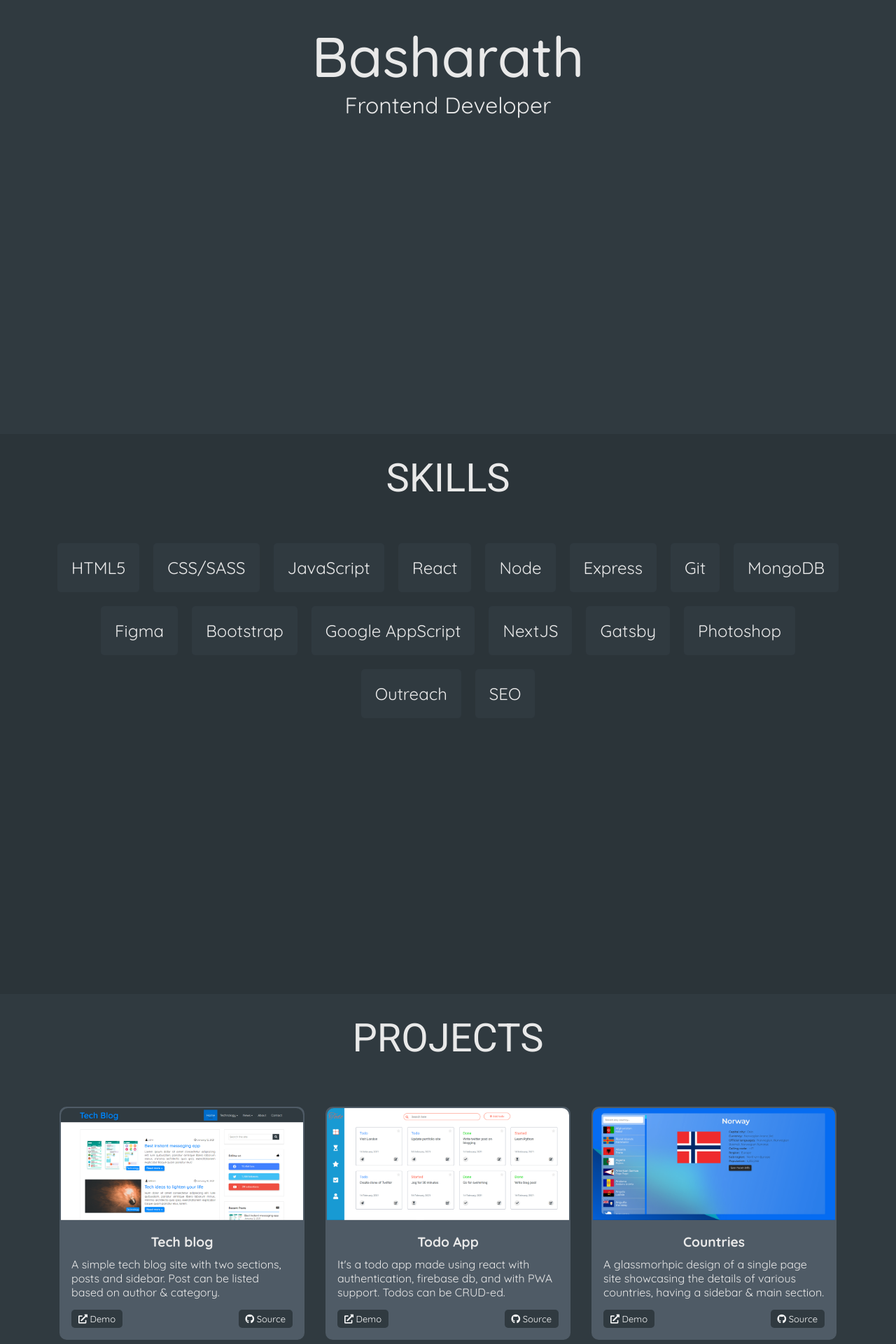
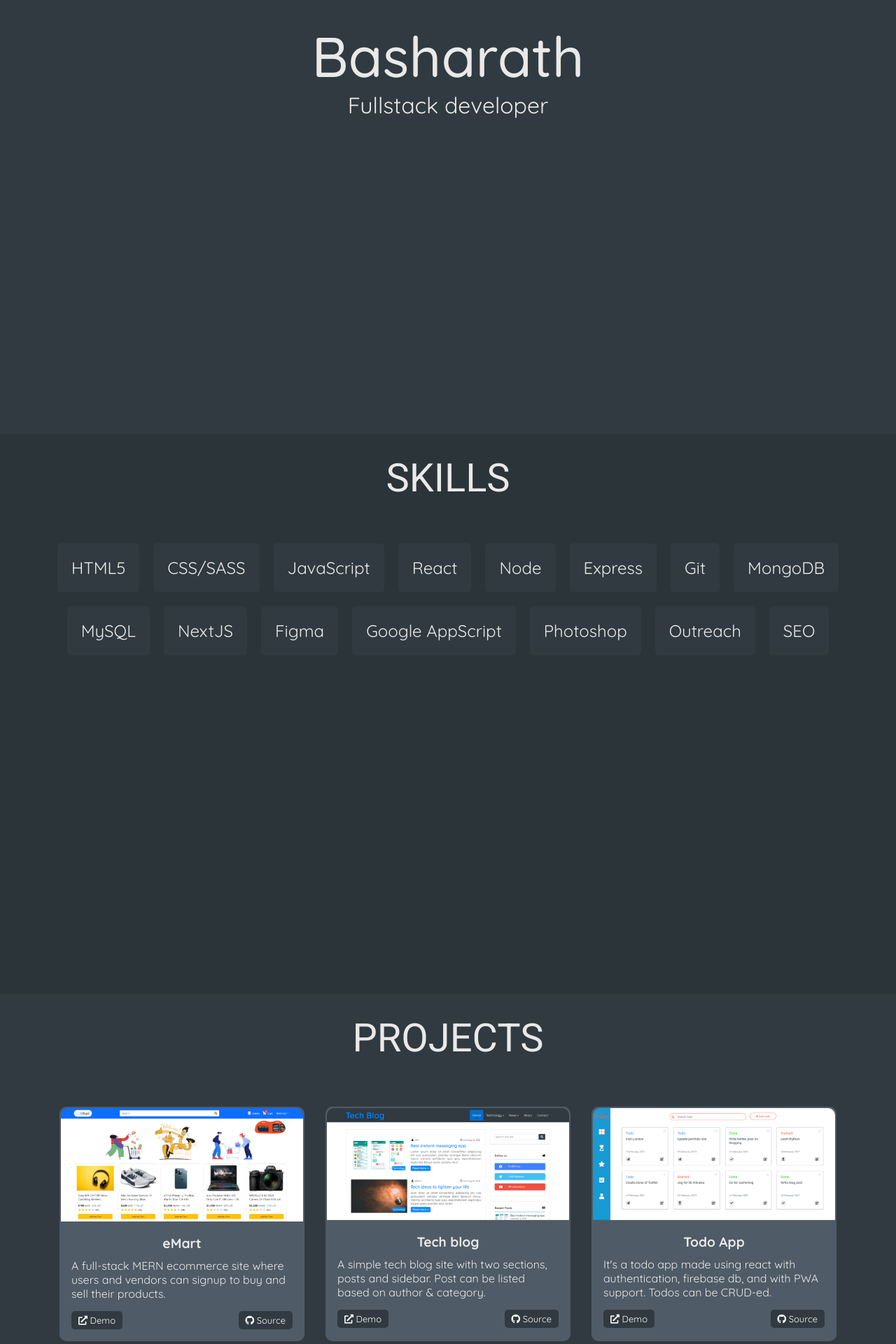
Before and after one commit to Basharath/Basharath.github.io, a React (Create React App) app: page / in a window 1280 px wide. Shown: the part 260-2180 px from the top of the page at 70% size. Built offline with nearby package versions, Linux system fonts and the light colour scheme; the HTML template or start-up script is replaced by a standard one.

Commit message:
Adds eMart project, updates hero and skills

```diff
--- a/src/components/Hero.jsx
+++ b/src/components/Hero.jsx
@@ -2,10 +2,10 @@ import React from 'react';
 
 export default function Hero({ mode }) {
   return (
-    <section className={'hero' + (mode ? ' light' : ' dark')} id="home">
-      <div className="wrapper">
-        <span className="title">Basharath</span>
-        <span className="tagline">Frontend Developer </span>
+    <section className={'hero' + (mode ? ' light' : ' dark')} id='home'>
+      <div className='wrapper'>
+        <span className='title'>Basharath</span>
+        <span className='tagline'>Fullstack developer</span>
       </div>
     </section>
   );
--- a/src/components/Skills.jsx
+++ b/src/components/Skills.jsx
@@ -2,25 +2,24 @@ import React from 'react';
 
 export default function Skills() {
   return (
-    <section className="skills" id="skills">
-      <div className="heading">Skills</div>
-      <div className="container">
-        <span className="skill">HTML5</span>
-        <span className="skill">CSS/SASS</span>
-        <span className="skill">JavaScript</span>
-        <span className="skill">React</span>
-        <span className="skill">Node</span>
-        <span className="skill">Express</span>
-        <span className="skill">Git</span>
-        <span className="skill">MongoDB</span>
-        <span className="skill">Figma</span>
-        <span className="skill">Bootstrap</span>
-        <span className="skill">Google AppScript</span>
-        <span className="skill">NextJS</span>
-        <span className="skill">Gatsby</span>
-        <span className="skill">Photoshop</span>
-        <span className="skill">Outreach</span>
-        <span className="skill">SEO</span>
+    <section className='skills' id='skills'>
+      <div className='heading'>Skills</div>
+      <div className='container'>
+        <span className='skill'>HTML5</span>
+        <span className='skill'>CSS/SASS</span>
+        <span className='skill'>JavaScript</span>
+        <span className='skill'>React</span>
+        <span className='skill'>Node</span>
+        <span className='skill'>Express</span>
+        <span className='skill'>Git</span>
+        <span className='skill'>MongoDB</span>
+        <span className='skill'>MySQL</span>
+        <span className='skill'>NextJS</span>
+        <span className='skill'>Figma</span>
+        <span className='skill'>Google AppScript</span>
+        <span className='skill'>Photoshop</span>
+        <span className='skill'>Outreach</span>
+        <span className='skill'>SEO</span>
       </div>
     </section>
   );
--- a/src/data.js
+++ b/src/data.js
@@ -9,8 +9,17 @@ import blog from './assets/tech-blog.png';
 import countries from './assets/countries.png';
 import countdown from './assets/newyear-countdown.png';
 import todo from './assets/todo_data.png';
+import emart from './assets/emart.png';
 
 const projects = [
+  {
+    image: emart,
+    title: 'eMart',
+    description:
+      'A full-stack MERN ecommerce site where users and vendors can signup to buy and sell their products.',
+    demoUrl: 'https://emart2shop.netlify.app/',
+    git: 'https://github.com/Basharath/eMart',
+  },
   {
     image: blog,
     title: 'Tech blog',
```
Also changed, not shown: src/assets/emart.png (added).
